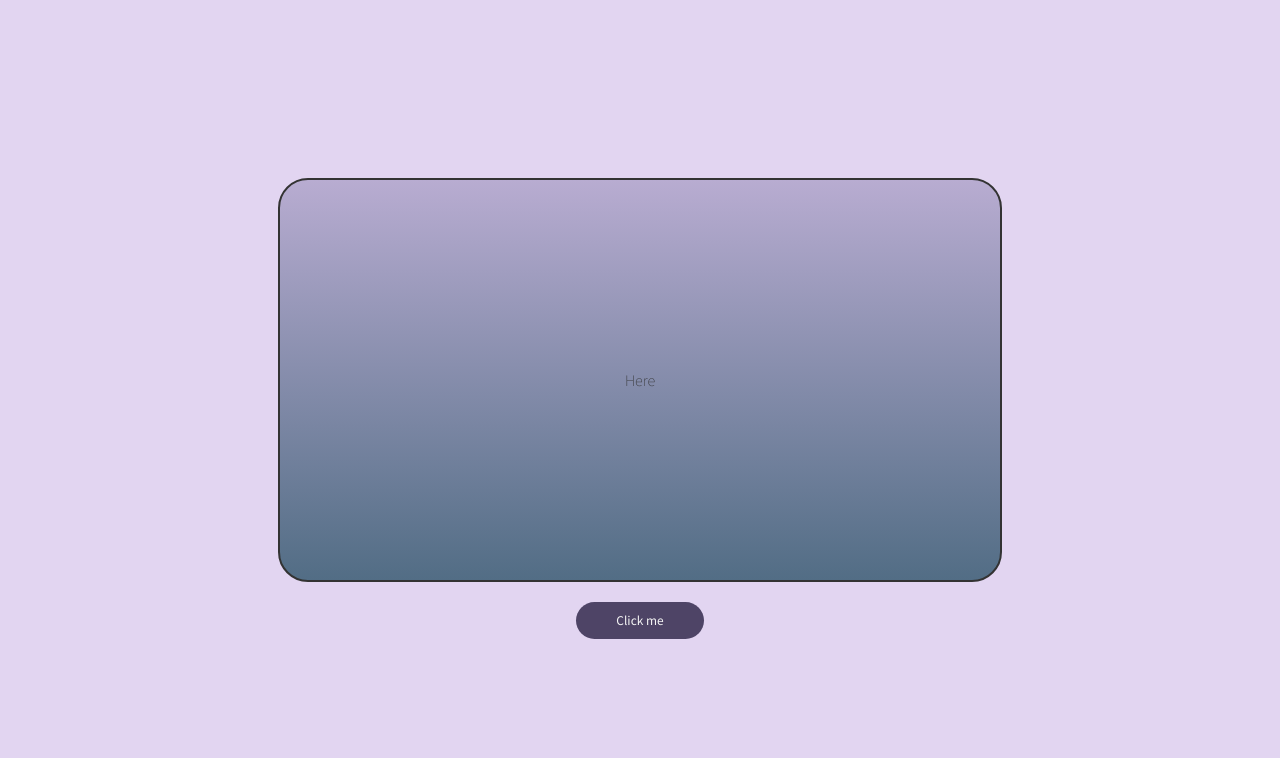
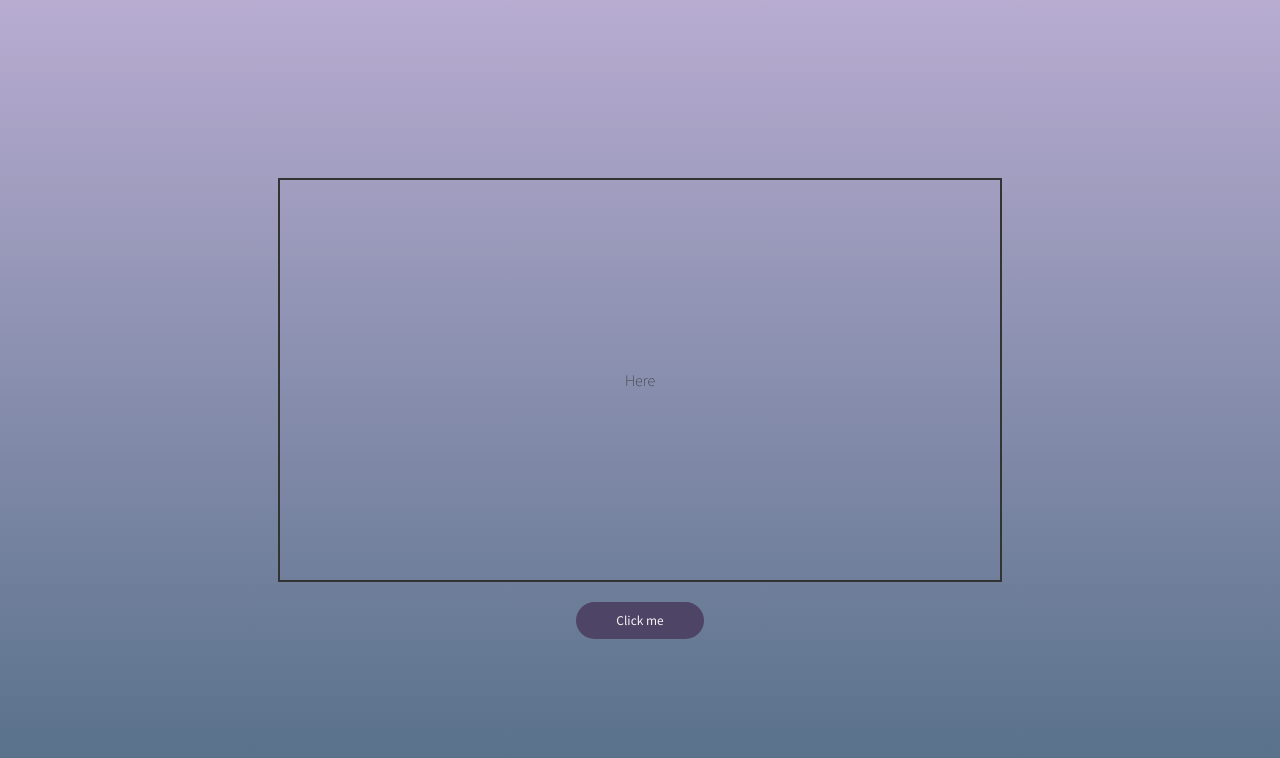
Before and after one commit to nawadit/tsquotes, a plain HTML site: page index.html in a window 1280 px wide. Drawn offline with Linux system fonts and the light colour scheme.

Commit message:
Changed some colors

```diff
--- a/style.css
+++ b/style.css
@@ -4,13 +4,18 @@ body{
     justify-content: center;
     align-items: center;
     height: 100vh;
-    background-color: #e2d5f1;
+    background-image: linear-gradient(#b8acd1, #526d85);
+
 }
 #box{
     width: 50vw;
     height: 50vh;
     border: 2px solid #333333;
+<<<<<<< HEAD
+    background-color: #e2d5f1;
+=======
     background-image: linear-gradient(#b8acd1, #526d85);
+>>>>>>> fbbd4ebd7f267ab285cc62fb464107e7ae68845c
     border-radius: 30px;
     font-family: 'Source Sans Pro', sans-serif;
     text-align: center;
```
